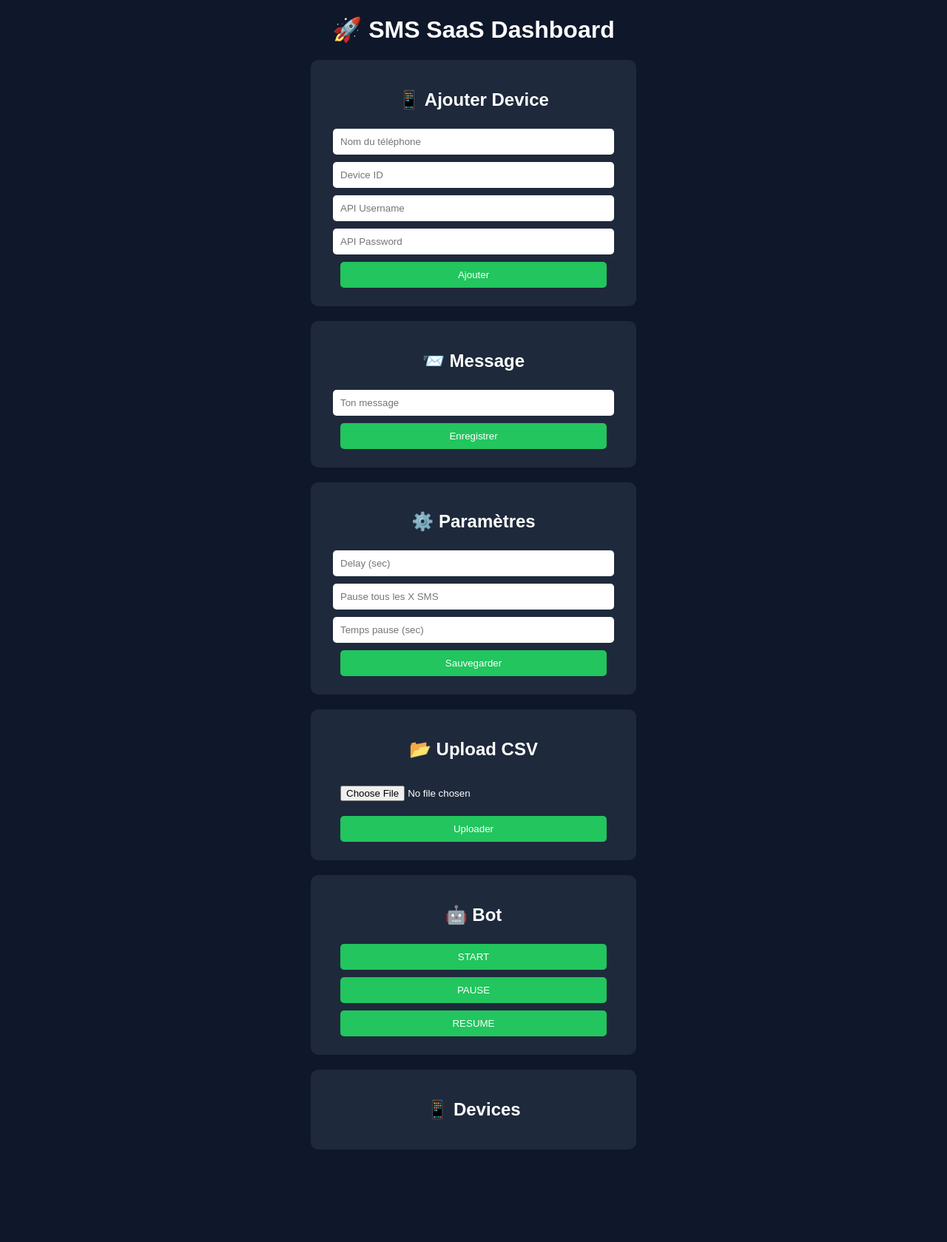
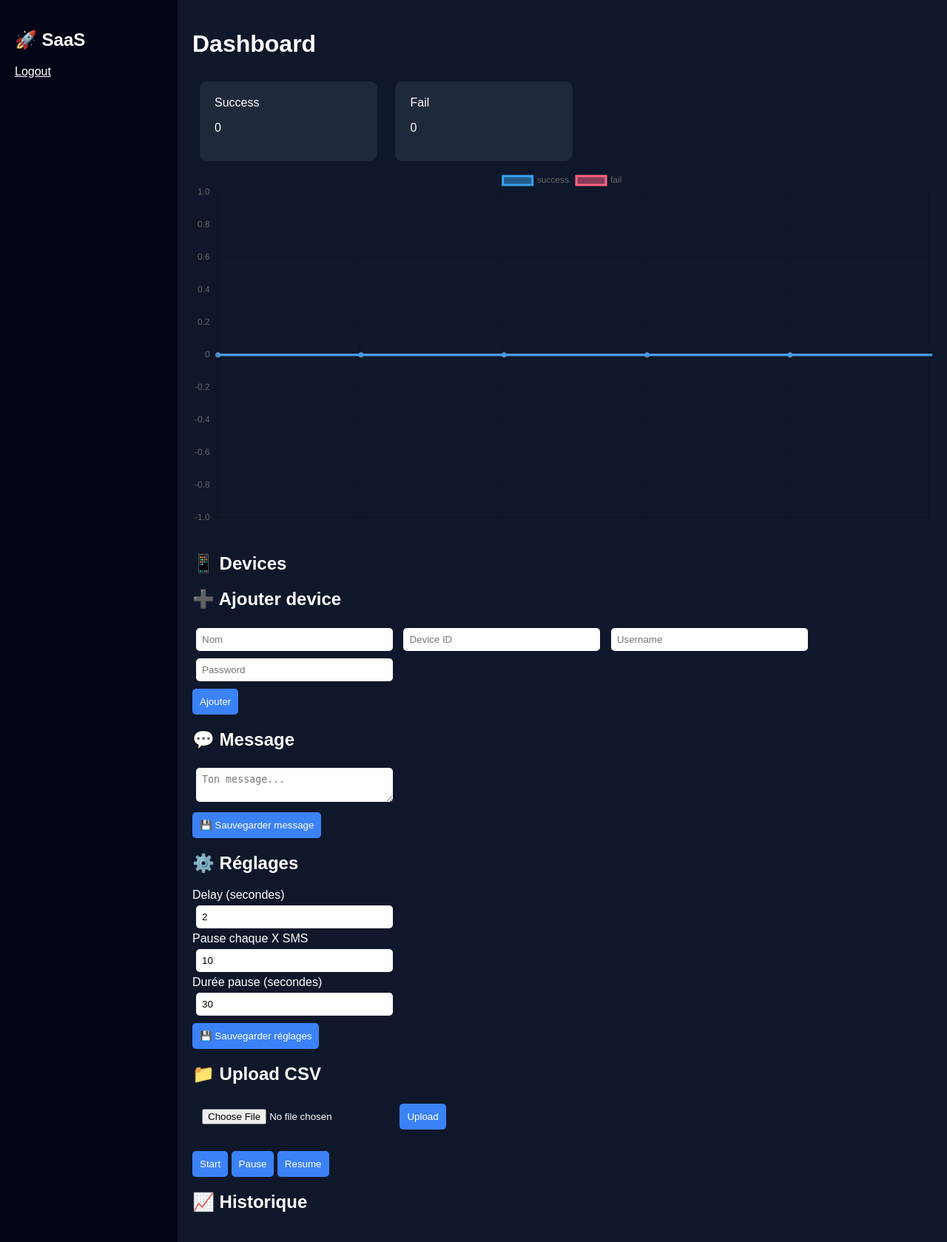
Before and after one commit to flash2spam/sms-saas, a Flask app: page /dashboard in a window 1280 px wide. Shown: the whole page at 74% size. Before the commit the page ends 1554 px from the top, so only its background shows below. Run offline with Flask 3, Linux system fonts and the light colour scheme; the visitor is signed in with stand-in values (Sample User, id 1); data that the repository does not hold is empty.

Commit message:
index.html

```diff
--- a/templates/index.html
+++ b/templates/index.html
@@ -1,100 +1,130 @@
 <!DOCTYPE html>
 <html>
 <head>
-<meta charset="UTF-8">
-<title>SMS SaaS</title>
+<title>SaaS PRO</title>
+<script src="https://cdn.jsdelivr.net/npm/chart.js"></script>
 
 <style>
-body{
-font-family:Arial;
-background:#0f172a;
-color:white;
-text-align:center;
-}
-
-.card{
-background:#1e293b;
-padding:20px;
-margin:20px auto;
-width:400px;
-border-radius:10px;
-}
-
-input,button{
-margin:5px;
-padding:10px;
-width:90%;
-border-radius:5px;
-border:none;
-}
-
-button{
-background:#22c55e;
-color:white;
-cursor:pointer;
-}
-
-button:hover{
-background:#16a34a;
-}
-
-.device{
-background:#334155;
-margin:10px;
-padding:10px;
-border-radius:8px;
-}
+body{margin:0;background:#0f172a;color:white;font-family:Arial;display:flex}
+.sidebar{width:200px;background:#020617;padding:20px}
+.main{flex:1;padding:20px}
+.card{background:#1e293b;padding:20px;border-radius:10px;margin:10px;display:inline-block;width:200px}
+button{background:#3b82f6;border:none;padding:10px;border-radius:5px;color:white;cursor:pointer;margin-top:5px}
+input,textarea{padding:8px;margin:5px;border-radius:5px;border:none;width:250px}
 </style>
 </head>
 
 <body>
 
-<h1>🚀 SMS SaaS Dashboard</h1>
-
-<div class="card">
-<h2>📱 Ajouter Device</h2>
-
-<input id="name" placeholder="Nom du téléphone">
-<input id="device_id" placeholder="Device ID">
-<input id="username" placeholder="API Username">
-<input id="password" placeholder="API Password">
-
-<button onclick="addDevice()">Ajouter</button>
+<div class="sidebar">
+<h2>🚀 SaaS</h2>
+<a href="/logout" style="color:white">Logout</a>
 </div>
 
-<div class="card">
-<h2>📨 Message</h2>
-<input id="message" placeholder="Ton message">
-<button onclick="setMessage()">Enregistrer</button>
-</div>
+<div class="main">
 
-<div class="card">
-<h2>⚙️ Paramètres</h2>
-<input id="delay" placeholder="Delay (sec)">
-<input id="pause_every" placeholder="Pause tous les X SMS">
-<input id="pause_time" placeholder="Temps pause (sec)">
-<button onclick="setSettings()">Sauvegarder</button>
-</div>
+<h1>Dashboard</h1>
 
-<div class="card">
-<h2>📂 Upload CSV</h2>
-<input type="file" id="file">
-<button onclick="upload()">Uploader</button>
-</div>
+<div class="card">Success <p id="success">0</p></div>
+<div class="card">Fail <p id="fail">0</p></div>
 
-<div class="card">
-<h2>🤖 Bot</h2>
-<button onclick="start()">START</button>
-<button onclick="pause()">PAUSE</button>
-<button onclick="resume()">RESUME</button>
-</div>
+<canvas id="chart"></canvas>
 
-<div class="card">
 <h2>📱 Devices</h2>
 <div id="devices"></div>
+
+<h2>➕ Ajouter device</h2>
+
+<input id="name" placeholder="Nom">
+<input id="device_id" placeholder="Device ID">
+<input id="username" placeholder="Username">
+<input id="password" placeholder="Password">
+<br>
+<button onclick="addDevice()">Ajouter</button>
+
+<h2>💬 Message</h2>
+<textarea id="message" placeholder="Ton message..."></textarea><br>
+<button onclick="saveMessage()">💾 Sauvegarder message</button>
+
+<h2>⚙️ Réglages</h2>
+
+<label>Delay (secondes)</label><br>
+<input id="delay" value="2"><br>
+
+<label>Pause chaque X SMS</label><br>
+<input id="pause_every" value="10"><br>
+
+<label>Durée pause (secondes)</label><br>
+<input id="pause_time" value="30"><br>
+
+<button onclick="saveSettings()">💾 Sauvegarder réglages</button>
+
+<h2>📁 Upload CSV</h2>
+<form id="uploadForm">
+<input type="file" name="file">
+<button>Upload</button>
+</form>
+
+<br>
+
+<button onclick="start()">Start</button>
+<button onclick="pause()">Pause</button>
+<button onclick="resume()">Resume</button>
+
+<h2>📈 Historique</h2>
+<ul id="history"></ul>
+
 </div>
 
 <script>
+
+// ===== GRAPH =====
+let c=new Chart(document.getElementById("chart"),{
+type:"line",
+data:{labels:[],datasets:[
+{label:"success",data:[]},
+{label:"fail",data:[]}
+]}
+})
+
+// ===== STATS =====
+setInterval(()=>{
+fetch("/stats").then(r=>r.json()).then(d=>{
+document.getElementById("success").innerText=d.success
+document.getElementById("fail").innerText=d.fail
+
+c.data.labels.push("")
+c.data.datasets[0].data.push(d.success)
+c.data.datasets[1].data.push(d.fail)
+
+if(c.data.labels.length>20){
+c.data.labels.shift()
+c.data.datasets[0].data.shift()
+c.data.datasets[1].data.shift()
+}
+
+c.update()
+})
+},1000)
+
+// ===== DEVICES =====
+function loadDevices(){
+fetch("/devices").then(r=>r.json()).then(d=>{
+let html=""
+d.devices.forEach(x=>{
+html+=`<div class="card">
+<b>${x.name}</b><br>
+✅ ${x.success} | ❌ ${x.fail}<br>
+
+<button onclick="toggle('${x.name}')">${x.active?"ON":"OFF"}</button>
+<button onclick="deleteDevice('${x.name}')" style="background:red">❌</button>
+
+</div>`
+})
+document.getElementById("devices").innerHTML=html
+})
+}
+setInterval(loadDevices,2000)
 
 // ===== ADD DEVICE =====
 function addDevice(){
@@ -106,10 +136,8 @@ let p = document.getElementById("password").value
 
 fetch("/add_device",{
 method:"POST",
-headers:{
-"Content-Type":"application/json"
-},
-body: JSON.stringify({
+headers:{"Content-Type":"application/json"},
+body:JSON.stringify({
 name: n,
 device_id: d,
 username: u,
@@ -124,33 +152,17 @@ if(data.status=="ok"){
 alert("✅ Device ajouté")
 loadDevices()
 }else{
-alert("❌ Erreur: "+data.message)
+alert("❌ Erreur: " + data.message)
 }
 })
-}
-
-// ===== LOAD DEVICES =====
-function loadDevices(){
-fetch("/devices")
-.then(res=>res.json())
-.then(data=>{
-let html=""
-data.devices.forEach(d=>{
-html+=`
-<div class="device">
-<b>${d.name}</b><br>
-ID: ${d.device_id}<br>
-<button onclick="deleteDevice('${d.name}')">❌ Delete</button>
-<button onclick="toggleDevice('${d.name}')">🔄 Toggle</button>
-</div>
-`
-})
-document.getElementById("devices").innerHTML=html
+.catch(err=>{
+console.log(err)
+alert("❌ Erreur serveur")
 })
 }
-
 // ===== DELETE =====
 function deleteDevice(name){
+if(confirm("Supprimer ce téléphone ?")){
 fetch("/delete_device",{
 method:"POST",
 headers:{"Content-Type":"application/json"},
@@ -158,62 +170,62 @@ body:JSON.stringify({name:name})
 })
 .then(()=>loadDevices())
 }
+}
 
 // ===== TOGGLE =====
-function toggleDevice(name){
-fetch("/toggle_device",{
-method:"POST",
+function toggle(n){
+fetch("/toggle_device",{method:"POST",
 headers:{"Content-Type":"application/json"},
-body:JSON.stringify({name:name})
-})
-.then(()=>loadDevices())
+body:JSON.stringify({name:n})
+}).then(loadDevices)
 }
 
 // ===== MESSAGE =====
-function setMessage(){
-let m = document.getElementById("message").value
+function saveMessage(){
 fetch("/set_message",{
 method:"POST",
 headers:{"Content-Type":"application/json"},
-body:JSON.stringify({message:m})
+body:JSON.stringify({message:message.value})
 })
-alert("✅ Message sauvegardé")
+.then(()=>alert("✅ Message sauvegardé"))
 }
 
 // ===== SETTINGS =====
-function setSettings(){
+function saveSettings(){
 fetch("/set_settings",{
 method:"POST",
 headers:{"Content-Type":"application/json"},
 body:JSON.stringify({
-delay:document.getElementById("delay").value,
-pause_every:document.getElementById("pause_every").value,
-pause_time:document.getElementById("pause_time").value
+delay:delay.value,
+pause_every:pause_every.value,
+pause_time:pause_time.value
 })
 })
-alert("✅ Paramètres sauvegardés")
-}
-
-// ===== UPLOAD =====
-function upload(){
-let f = document.getElementById("file").files[0]
-let formData = new FormData()
-formData.append("file", f)
-
-fetch("/upload",{
-method:"POST",
-body:formData
-})
-.then(()=>alert("✅ Upload OK"))
+.then(()=>alert("✅ Réglages sauvegardés"))
 }
 
 // ===== BOT =====
-function start(){ fetch("/start",{method:"POST"}) }
-function pause(){ fetch("/pause",{method:"POST"}) }
-function resume(){ fetch("/resume",{method:"POST"}) }
+function start(){fetch("/start",{method:"POST"})}
+function pause(){fetch("/pause",{method:"POST"})}
+function resume(){fetch("/resume",{method:"POST"})}
 
-// AUTO LOAD
-loadDevices()
+// ===== UPLOAD =====
+document.getElementById("uploadForm").onsubmit=e=>{
+e.preventDefault()
+let fd=new FormData(e.target)
+fetch("/upload",{method:"POST",body:fd})
+}
+
+// ===== HISTORY =====
+setInterval(()=>{
+fetch("/history").then(r=>r.json()).then(d=>{
+let html=""
+d.data.forEach(x=>{
+html+=`<li>${x.device} → ${x.phone} (${x.status})</li>`
+})
+document.getElementById("history").innerHTML=html
+})
+},2000)
 
 </script>
 
```
